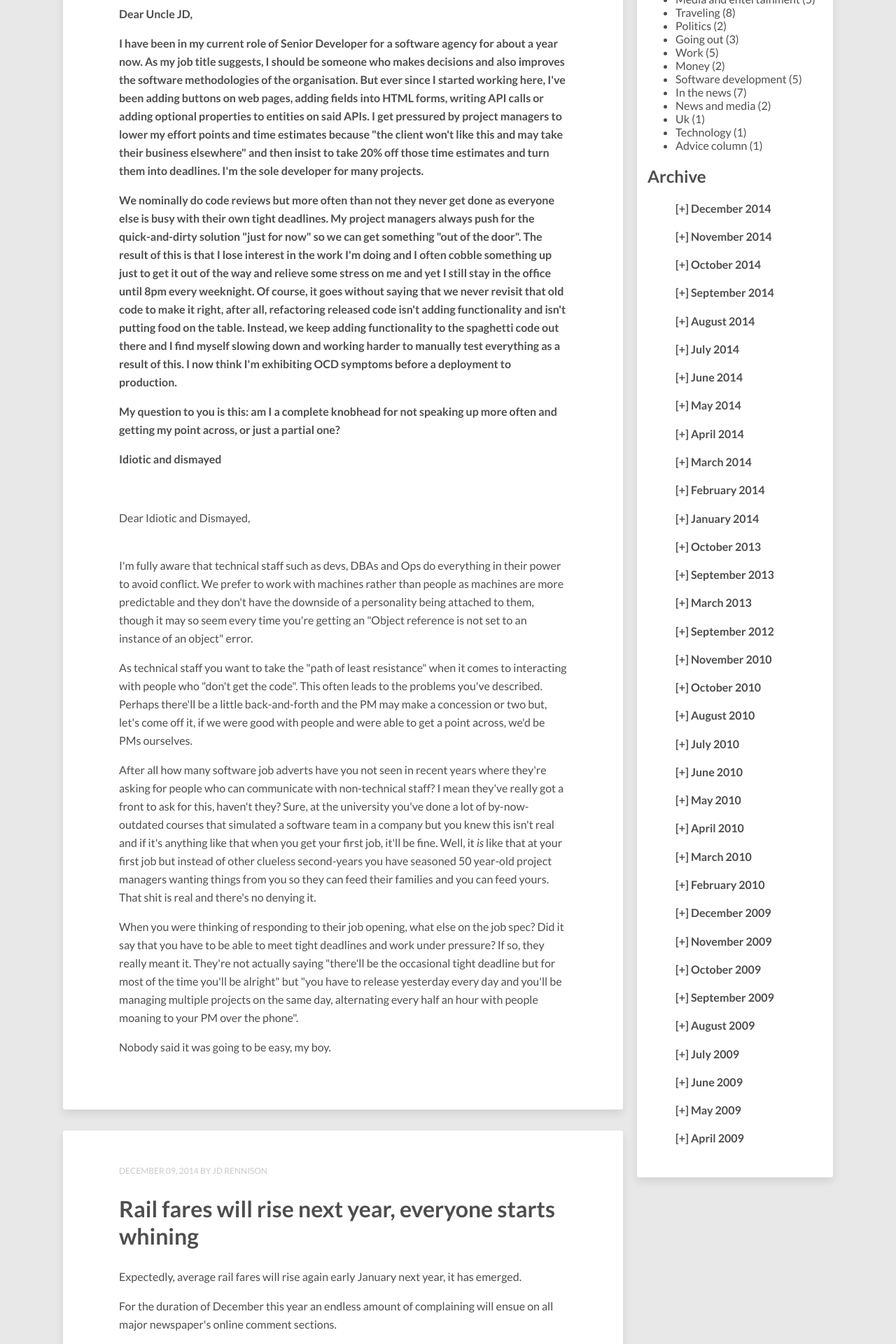
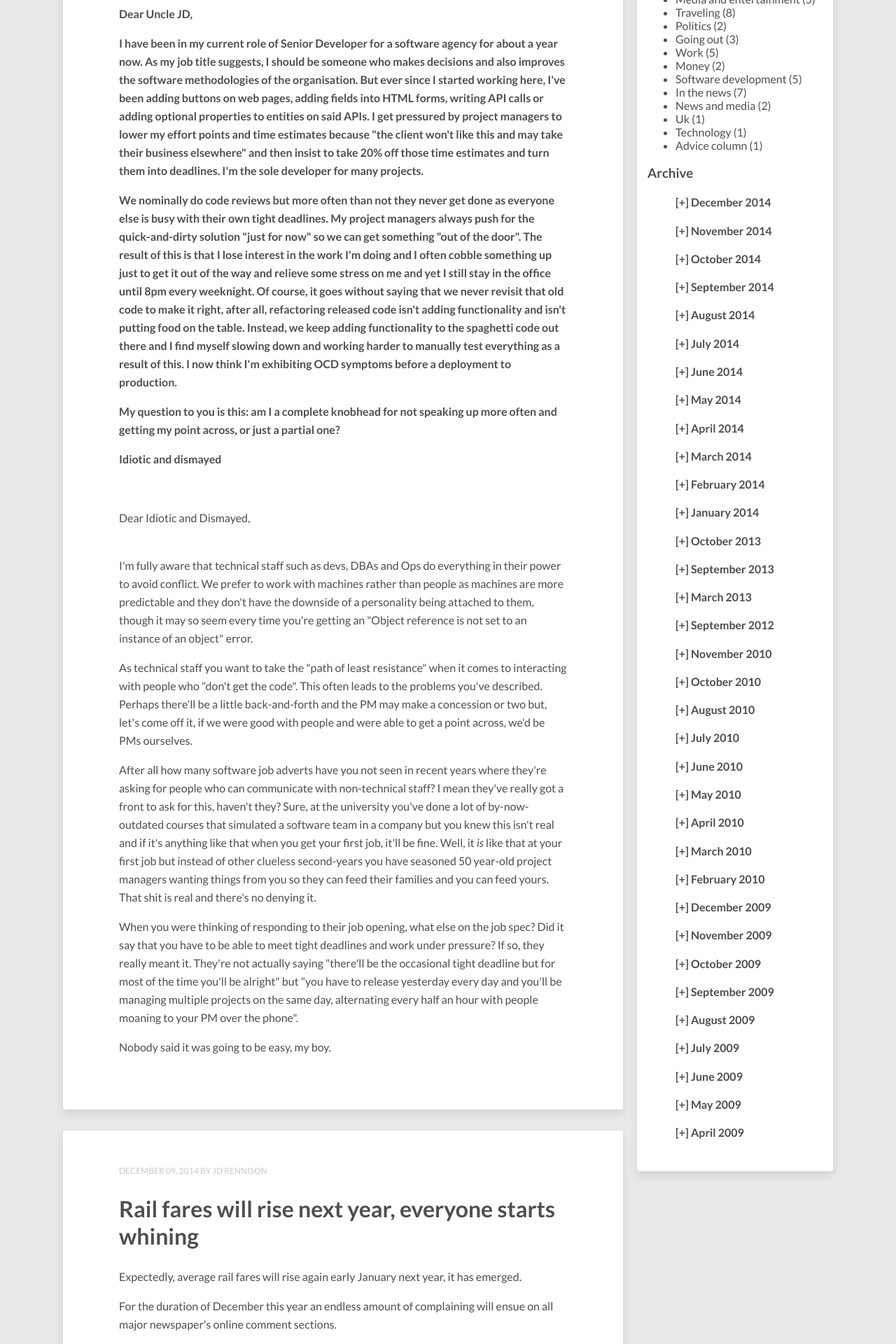
Before and after one commit to jdrennison/thegrumpygrumbler, a Jekyll site: the page built from index.html, in a window 1280 px wide. Shown: the part 718-2638 px from the top of the page at 70% size. Built offline with Jekyll 4.4.1, drawn with Linux system fonts in a browser that asks for light colours; nearby versions of some CDN libraries; the list of posts is cut into pages by our own code.

```diff
--- a/_includes/sidebar.html
+++ b/_includes/sidebar.html
@@ -14,7 +14,7 @@
 </ul>
 
 <div class="post">
-	<h2>Archive</h2>
+	<h3>Archive</h3>
 	<ul>
 	  {% for post in site.posts %}
 	    {% unless post.next %}
```
